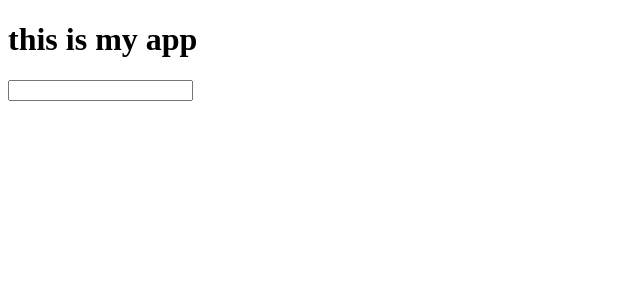
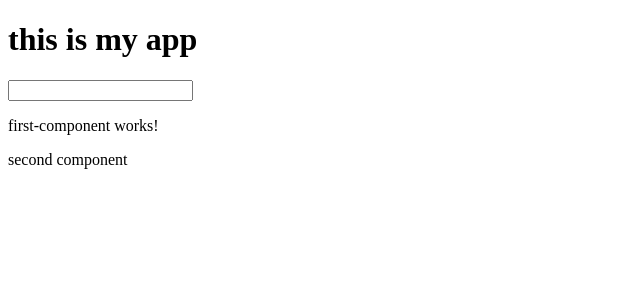
Before and after one commit to musakazim-1397/angular-rxjs, an Angular app: page / in a window 1280 px wide. Shown: the top 300 px of the page, without its empty margins (0-640 px from the left). Built offline with nearby package versions, Linux system fonts and the light colour scheme.

Commit message:
second commit

```diff
--- a/src/app/app.component.html
+++ b/src/app/app.component.html
@@ -1,3 +1,5 @@
 <h1>this is my app</h1>
 <input type="text" [(ngModel)]="name">
 <p>{{name}}</p>
+<app-first-component></app-first-component>
+<app-second-component></app-second-component>
--- a/src/app/app.module.ts
+++ b/src/app/app.module.ts
@@ -3,10 +3,14 @@ import { BrowserModule } from '@angular/platform-browser';
 
 import { AppComponent } from './app.component';
 import { FormsModule } from '@angular/forms';
+import { FirstComponentComponent } from './first-component/first-component.component';
+import { SecondComponentComponent } from './second-component/second-component.component';
 
 @NgModule({
   declarations: [
-    AppComponent
+    AppComponent,
+    FirstComponentComponent,
+    SecondComponentComponent,
   ],
   imports: [
     BrowserModule,
--- /dev/null
+++ b/src/app/first-component/first-component.component.html
@@ -0,0 +1 @@
+<p>first-component works!</p>
--- /dev/null
+++ b/src/app/second-component/second-component.component.html
@@ -0,0 +1 @@
+<p>second component</p>
```
Also changed, not shown: src/app/first-component/first-component.component.ts (added, +10 -0 lines), src/app/second-component/second-component.component.ts (added, +10 -0 lines), src/app/first-component/first-component.component.css (added).
